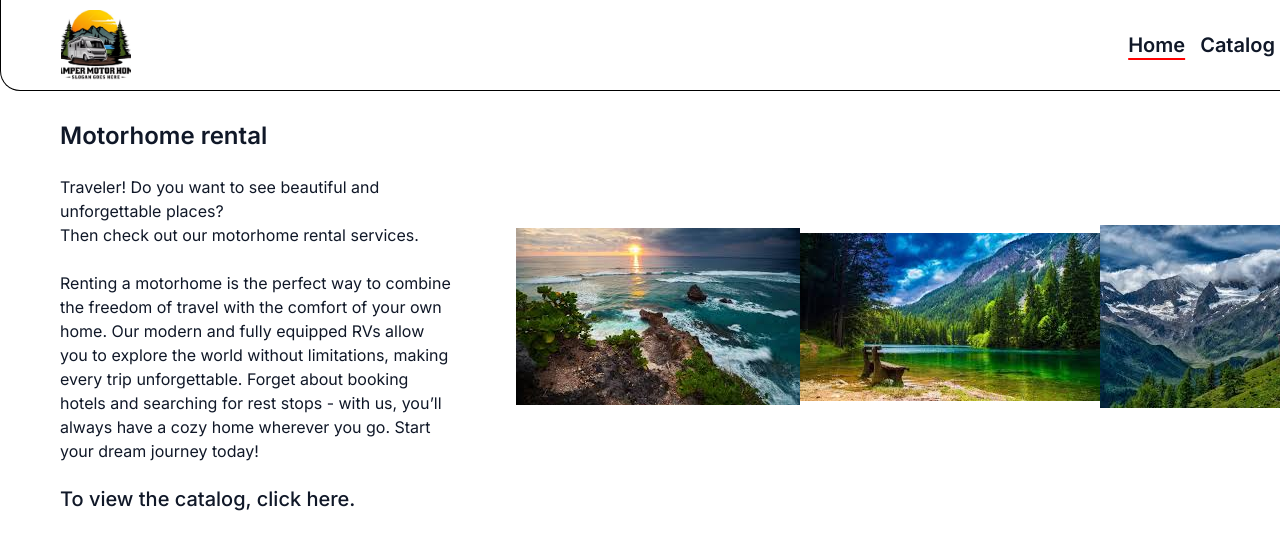
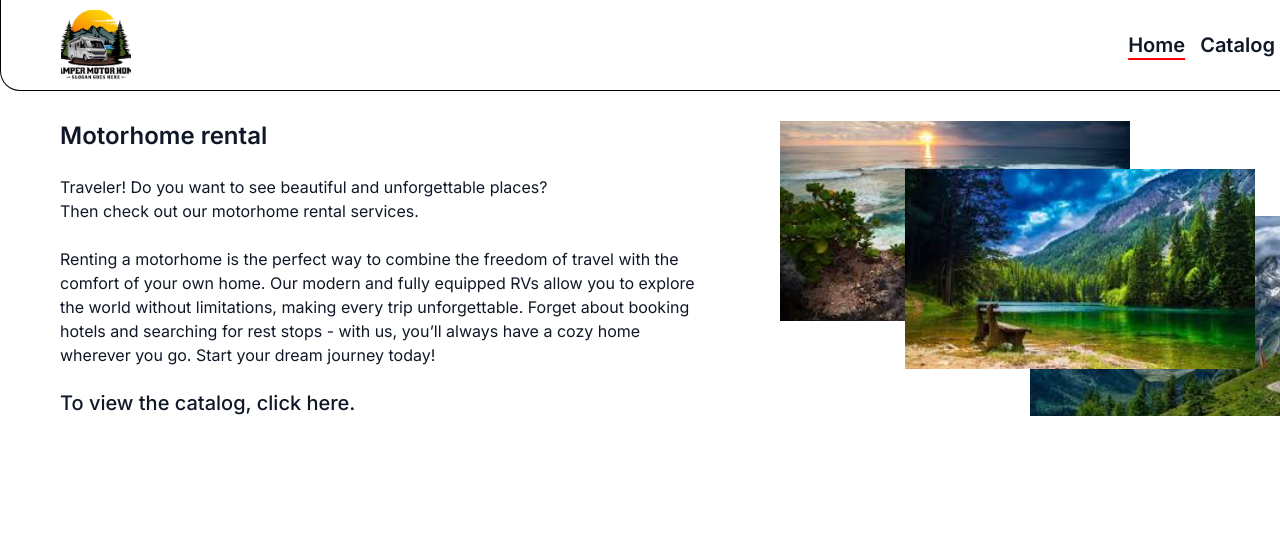
Before and after one commit to Evgeniy-Popov-98/CamperRentalsWebApp, a React (Vite) app: page / in a window 1280 px wide. Shown: the top 550 px of the page. Built offline with nearby package versions, Linux system fonts and the light colour scheme.

Commit message:
add_newStyle

```diff
--- a/src/pages/HomePage/HomePage.jsx
+++ b/src/pages/HomePage/HomePage.jsx
@@ -27,10 +27,10 @@ export const HomePage = () => {
         </Link>
         <p></p>
       </div>
-      <div className={css.homePageContainer}>
-        <img src={ocean} alt="ocean" />
-        <img src={forest} alt="forest" />
-        <img src={mountains} alt="mountains" />
+      <div className={css.imgContainer}>
+        <img className={css.imgOne} src={ocean} alt="ocean" />
+        <img className={css.imgTwo} src={forest} alt="forest" />
+        <img className={css.imgThree} src={mountains} alt="mountains" />
       </div>
     </div>
   );
--- a/src/pages/HomePage/HomePage.module.css
+++ b/src/pages/HomePage/HomePage.module.css
@@ -39,7 +39,59 @@
 }
 
 .imgContainer {
+  width: 600px;
+  position: relative;
+
+  display: flex;
+  align-items: center;
+  justify-content: center;
 }
 
-.img {
+.imgOne {
+  width: 350px;
+  height: 200px;
+  position: absolute;
+  bottom: -52px;
+  left: 0;
+  z-index: 1;
+  transition: 1s;
 }
+
+.imgTwo {
+  width: 350px;
+  height: 200px;
+  position: absolute;
+  z-index: 3;
+  transition: 1s;
+}
+
+.imgThree {
+  width: 350px;
+  height: 200px;
+  position: absolute;
+  top: -53px;
+  right: 0;
+  z-index: 2;
+  transition: 1s;
+}
+
+.imgOne:hover {
+  width: 400px;
+  height: 250px;
+  z-index: 5;
+  transition: 1s;
+}
+
+.imgTwo:hover {
+  width: 400px;
+  height: 250px;
+  z-index: 5;
+  transition: 1s;
+}
+
+.imgThree:hover {
+  width: 400px;
+  height: 250px;
+  z-index: 5;
+  transition: 1s;
+}
```
